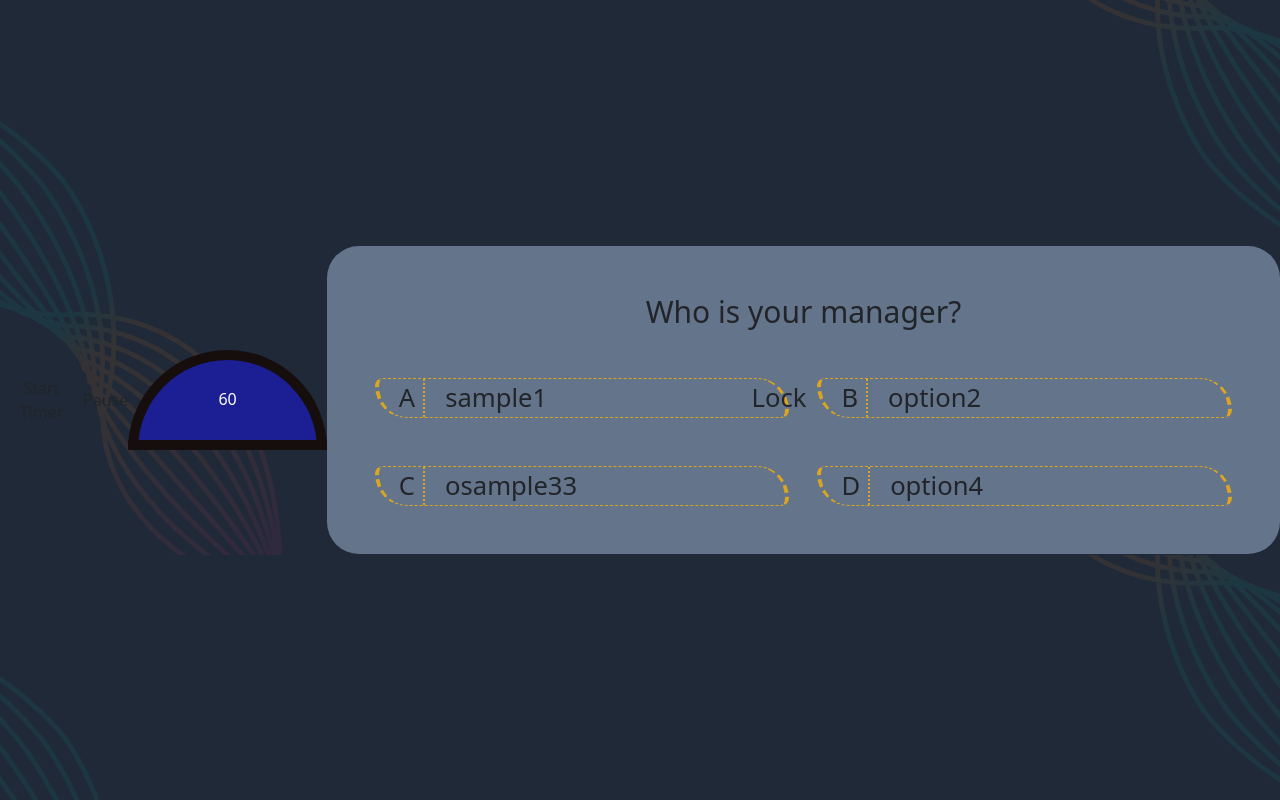
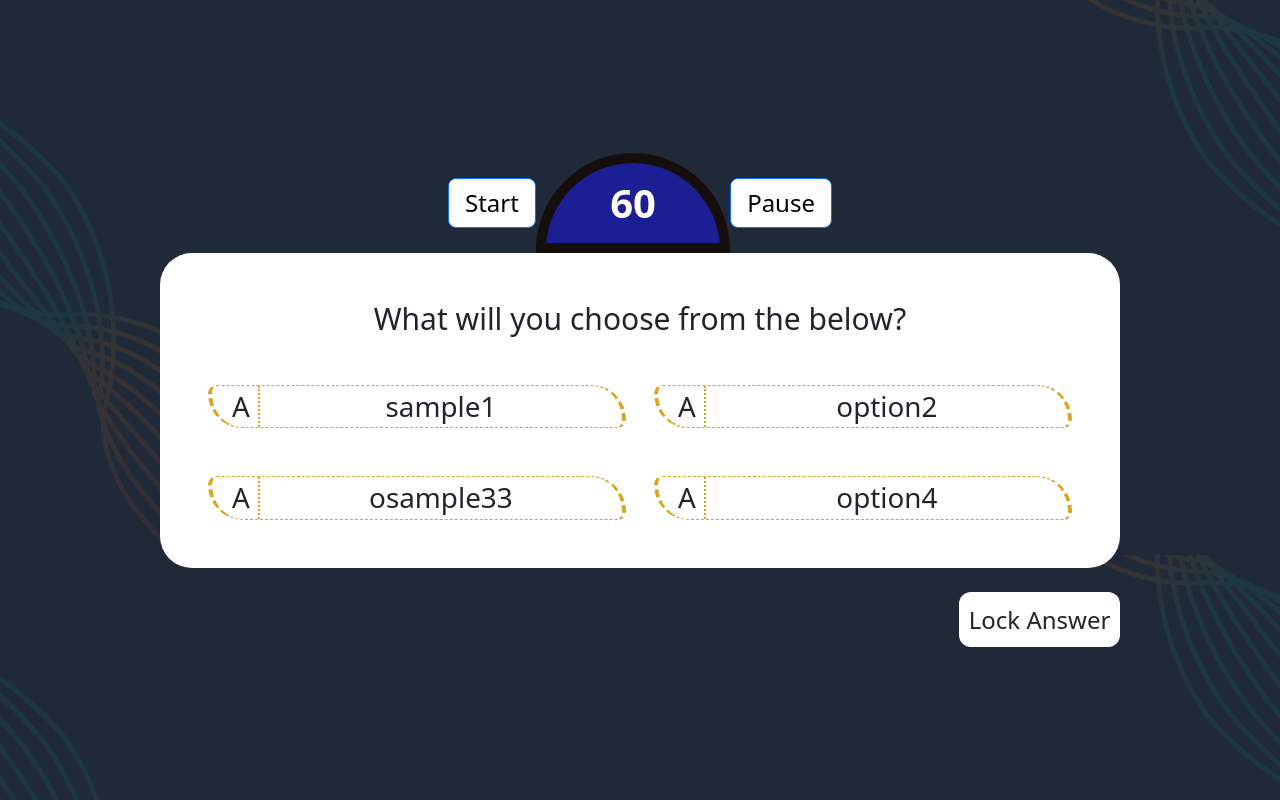
Before and after one commit to harishhhhhhhhhh/kbc, an Angular app in the folder frontend/: page /questions in a window 1280 px wide. Built offline with nearby package versions, Linux system fonts and the light colour scheme.

Commit message:
minor changes

```diff
--- a/frontend/src/app/question/question.component.css
+++ b/frontend/src/app/question/question.component.css
@@ -3,15 +3,11 @@
 }
 
 .borderstyle {
-  font-size: 2vw;
+  font-size: 1.74rem;
   border: dashed;
   border-width: 1px 4px;
   border-radius: 10px 40px;
   border-color: goldenrod;
-}
-
-button:hover {
-  background-color: red;
 }
 
 .borderLeftStyle {
@@ -20,7 +16,7 @@ button:hover {
 }
 
 /* timer */
-.circle         {
+.circle {
   /* margin: auto;
               display: flex;
               border: solid 10px rgb(12, 12, 12);
@@ -45,3 +41,21 @@ button:hover {
 }
 
 /* timer */
+
+.colors {
+  background-color: red;
+}
+
+.bottombtn {
+  background-color: white;
+  padding: 0.6rem;
+  font-size: 1.5em;
+  border-radius: 12px;
+
+  cursor: pointer;
+}
+
+.bottombtn:hover {
+  --tw-bg-opacity: 1;
+  background-color: rgb(100 116 139 / var(--tw-bg-opacity));
+}
--- a/frontend/src/app/question/question.component.html
+++ b/frontend/src/app/question/question.component.html
@@ -1,32 +1,64 @@
+<div class="w-screen h-screen flex flex-col items-center justify-center bgimage bg-gray-800 relative">
+    <div class="flex w-[30%] justify-evenly items-center">
+        <div>
+            <button class="btn btn-primary btn-lg text-2xl text-black bg-white " (click)='startTimer()'>Start</button>
+        </div>
+        <div class="circle ">
+            <h2 class="timer font-bold text-[2.5rem]">{{timeLeft}}</h2>
+        </div>
+        <div>
+            <button class="btn btn-primary btn-lg bg-white text-2xl  text-black " (click)='pauseTimer()'>Pause</button>
+        </div>
+
+    </div>
+
+
+    <div class="p-5  w-3/4 max-h-max bg-white rounded-[2rem] ">
+        <div class="question flex items-center justify-center text-3xl mb-5">{{question}}</div>
+        <div class="options grid grid-cols-2 gap-x-7 gap-y-12 ">
+            <div class="borderstyle flex cursor-pointer" #option *ngFor="let opt of options"
+                [ngClass]="{colors:opt.color}" (click)="changeColor(opt.id)">
+                <div class="ml-5 borderLeftStyle pr-2">A</div>
+                <div class="flex  justify-center items-center w-full">{{opt.name}}</div>
+
+            </div>
+        </div>
+    </div>
+    <div class="mt-6 flex justify-end w-3/4">
+        <button class="bottombtn">Lock Answer</button>
+
+    </div>
+</div>
 
 
 
-<div class="w-screen h-screen flex items-center justify-center bgimage bg-gray-800">
 
-    <button (click)='startTimer()'>Start Timer</button>
-    <button (click)='pauseTimer()'>Pause</button>
 
-    <div class="circle"><h2 class="timer">{{timeLeft}}</h2></div>
-    <div class="p-5  w-3/4 max-h-max bg-slate-500 rounded-[2rem] ">
-        <div class="question flex items-center justify-center text-3xl mb-5">{{question}}</div>
-        <div class="options grid grid-cols-2 gap-x-7 gap-y-12">
-            <div class="borderstyle flex ">
+
+
+
+
+
+
+
+
+
+<!-- <div class="borderstyle flex cursor-pointer" [ngClass]="{color:setColor}" (click)="setColor=!setColor">
     <div class="ml-5 borderLeftStyle pr-2">A</div>
     <div class="ml-5 flex-1">{{option1}}</div>
-                <div class="w-1/12">Lock</div>
+    <div class="w-1/6">
+        lock
     </div>
-            <div class="borderstyle flex ">
+</div>
+<div class="borderstyle flex cursor-pointer" [ngClass]="{color:setColor}" (click)="setColor=!setColor">
     <div class="ml-5 borderLeftStyle pr-2">B</div>
     <div class="ml-5 flex-1">{{option2}}</div>
 </div>
-            <div class="borderstyle flex ">
+<div class="borderstyle flex cursor-pointer" [ngClass]="{color:setColor}" (click)="setColor=!setColor">
     <div class="ml-5 borderLeftStyle pr-2">C</div>
     <div class="ml-5 flex-1">{{option3}}</div>
 </div>
-            <div class="borderstyle flex ">
+<div class="borderstyle flex cursor-pointer" [ngClass]="{color:setColor}" (click)="setColor=!setColor">
     <div class="ml-5 borderLeftStyle pr-2">D</div>
     <div class="ml-5 flex-1">{{option4}}</div>
-            </div>
-        </div>
-    </div>
-</div>
+</div> -->
--- a/frontend/src/app/question/question.component.ts
+++ b/frontend/src/app/question/question.component.ts
@@ -1,4 +1,5 @@
 import { Component } from '@angular/core';
+import { timestamp } from 'rxjs';
 
 @Component({
   selector: 'app-question',
@@ -6,37 +7,50 @@ import { Component } from '@angular/core';
   styleUrls: ['./question.component.css'],
 })
 export class QuestionComponent {
-  question: string = 'Who is your manager?';
+  question: string = 'What will you choose from the below?';
   timeLeft: number = 60;
   interval: any;
+  timerStarted: boolean = false;
 
   options: any = [
-    { id: 1, name: 'sample1', crct: true },
-    { id: 2, name: 'option2', crct: false },
-    { id: 3, name: 'osample33', crct: false },
-    { id: 4, name: 'option4', crct: false },
+    { id: 0, name: 'sample1', crct: true, color: false },
+    { id: 1, name: 'option2', crct: false, color: false },
+    { id: 2, name: 'osample33', crct: false, color: false },
+    { id: 3, name: 'option4', crct: false, color: false },
   ];
-  option1: string = this.options[0].name;
-  option2: string = this.options[1].name;
-  option3: string = this.options[2].name;
-  option4: string = this.options[3].name;
 
   print(data: any) {
     console.log(data.name);
   }
 
-
   startTimer() {
+    if (!this.timerStarted) {
       this.interval = setInterval(() => {
-      if(this.timeLeft > 0) {
+        if (this.timeLeft > 0) {
           this.timeLeft--;
         } else {
+          // alert('entiki poooo');
           this.timeLeft = 60;
         }
-    },1000)
+      }, 250);
+      this.timerStarted = true;
+    }
   }
 
   pauseTimer() {
+    this.timerStarted = false;
     clearInterval(this.interval);
   }
+
+  optionClicked: boolean = false;
+  changeColor(id: number) {
+    if (!this.optionClicked) {
+      this.options[id].color = !this.options[id].color;
+      this.optionClicked = !this.optionClicked;
     }
+  }
+
+  dbclicked() {
+    this.optionClicked = false;
+  }
+}
--- a/frontend/src/index.html
+++ b/frontend/src/index.html
@@ -9,9 +9,11 @@
   <link rel="icon" type="image/x-icon" href="favicon.ico">
   <link rel="stylesheet" href="https://cdn.jsdelivr.net/npm/bootstrap@5.3.0/dist/css/bootstrap.min.css">
   <script src="https://cdn.jsdelivr.net/npm/bootstrap@5.3.0/dist/js/bootstrap.bundle.min.js"></script>
+
 </head>
 
 <body>
+
   <app-root></app-root>
 </body>
 
```
Lines whose indentation alone changed are shown as unchanged.
